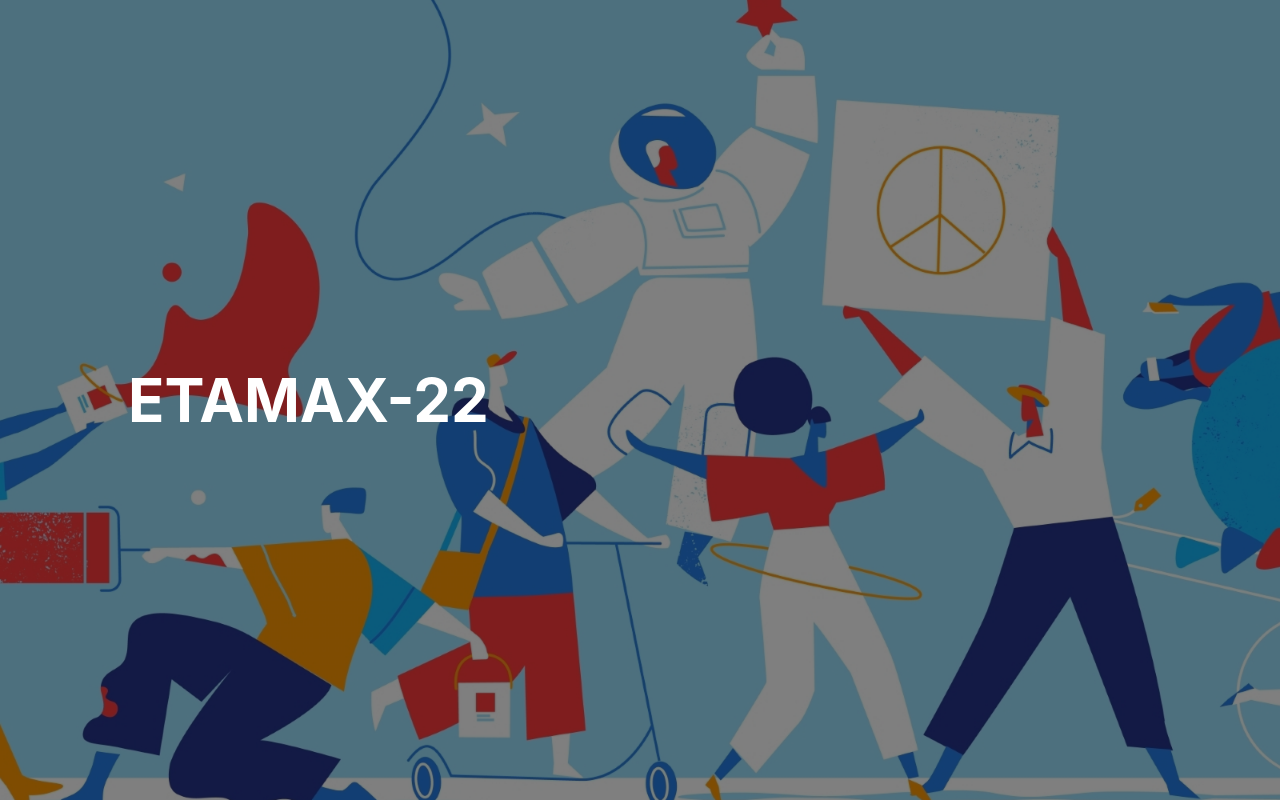
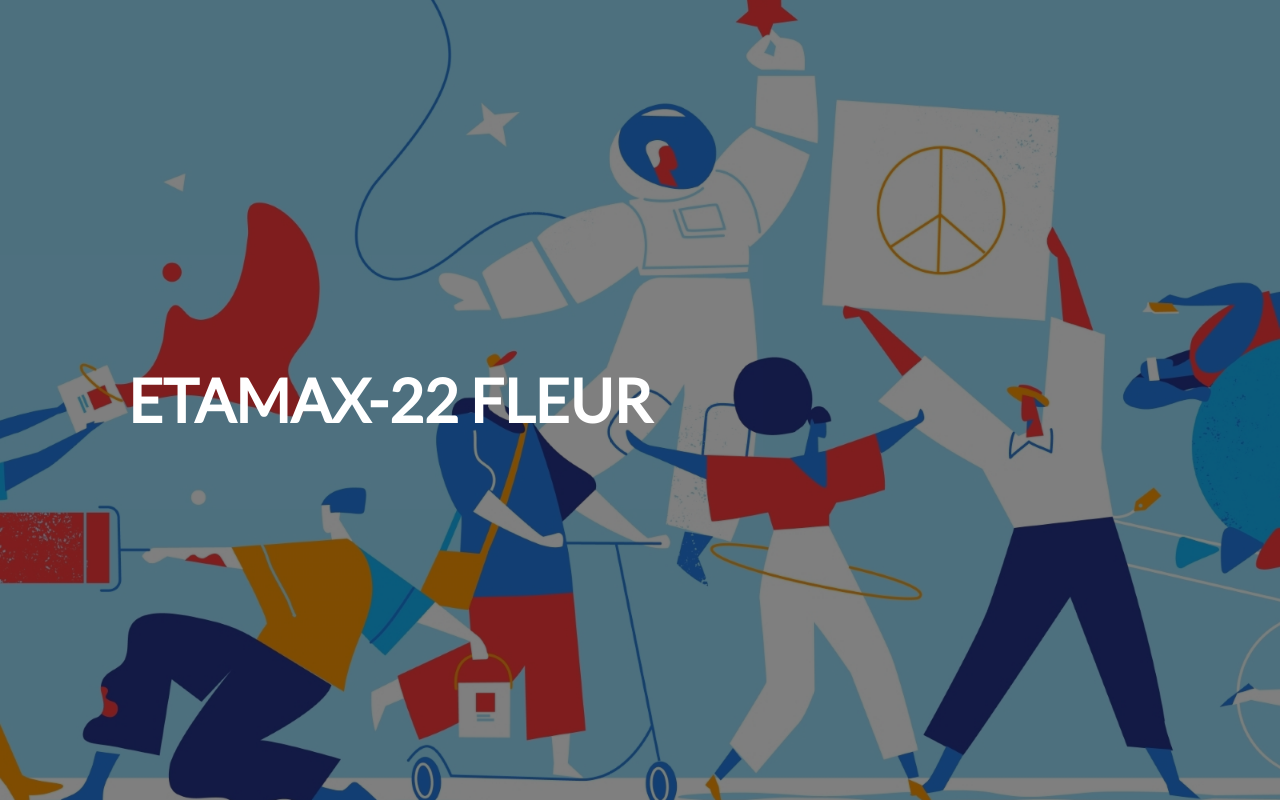
Before and after one commit to rgab1508/ETAMAX-22, a Next.js app in the folder client/: page / in a window 1280 px wide. Built offline with nearby package versions, Linux system fonts and the light colour scheme.

Commit message:
Updated styles and font. Still no idea on how to design this crep. Pls halp

```diff
--- a/client/components/Background.js
+++ b/client/components/Background.js
@@ -1,22 +1,22 @@
-import { Image } from "@chakra-ui/react";
+import { Box } from "@chakra-ui/react";
 
 export default function Background() {
   // Current idea is to include parallax effect in the background and have it move with the scroll
   // Minified version of the events will be displayed later
   return (
-    <Image
+    <Box
+      as="img"
       src={"assets/festImageTest.jpeg"}
       alt={"festImageTest"}
-      position="absolute"
+      position="fixed"
       zIndex="-1"
-      top="0"
-      left="0"
-      right="0"
-      bottom="0"
       objectFit="cover"
-      objectPosition="center"
+      backgroundAttachment="scroll"
+      backgroundPosition="center"
+      backgroundRepeat="no-repeat"
+      backgroundSize="cover"
+      h="100vh"
       w="100%"
-      h="100vh"
     />
   );
 }
--- a/client/package.json
+++ b/client/package.json
@@ -11,6 +11,7 @@
     "@chakra-ui/react": "^1.7.2",
     "@emotion/react": "11",
     "@emotion/styled": "11",
+    "@fontsource/lato": "^4.5.0",
     "framer-motion": "4",
     "next": "12.0.4",
     "react": "17.0.2",
--- a/client/pages/index.js
+++ b/client/pages/index.js
@@ -1,23 +1,29 @@
-import { Box, Center, Text } from "@chakra-ui/react";
+import { Box, Center, Text, Flex } from "@chakra-ui/react";
 import Background from "../components/Background";
+import { useState } from "react";
 
 export default function Home() {
+  // Parallax effect for the background
+  const [scrollY, setScrollY] = useState(0);
+
   return (
     <>
       <Background />
-      <Center
-        bg="rgb(0,0,0,0.5)"
+      <Flex
+        bg="transparent"
         minH="100vh"
         minW="100vw"
         fontSize="2xl"
         fontWeight="bold"
       >
-        <Box w="80%">
-          <Text fontSize="6xl" color="white">
-            ETAMAX-22
-          </Text>
-        </Box>
-      </Center>
+        <Center bg="rgb(0,0,0,0.5)" h="100vh" w="100%">
+          <Box w="80%">
+            <Text fontSize="6xl" color="white">
+              ETAMAX-22 FLEUR
+            </Text>
+          </Box>
+        </Center>
+      </Flex>
     </>
   );
 }
--- a/client/styles/theme.js
+++ b/client/styles/theme.js
@@ -1,6 +1,11 @@
 // Add theme data here
 // Font and color data will be decided later
 import { extendTheme } from "@chakra-ui/react";
-const theme = extendTheme({});
+import "@fontsource/lato";
+const theme = extendTheme({
+  fonts: {
+    body: "Lato",
+  },
+});
 
 export default theme;
```
Also changed, not shown: 1 other file (tests, documents, lock files or other folders).
